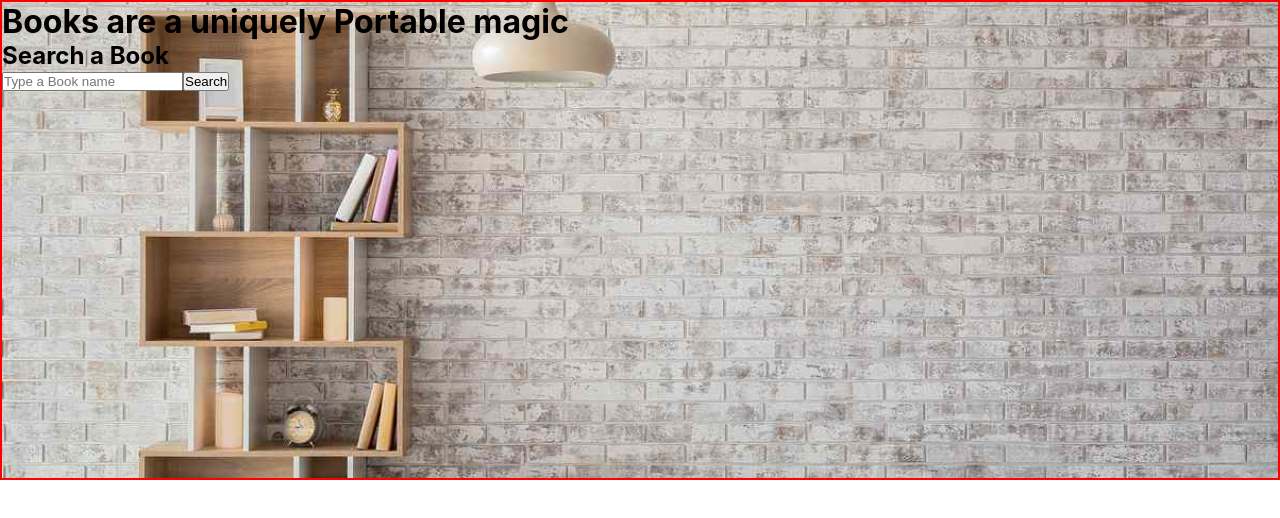
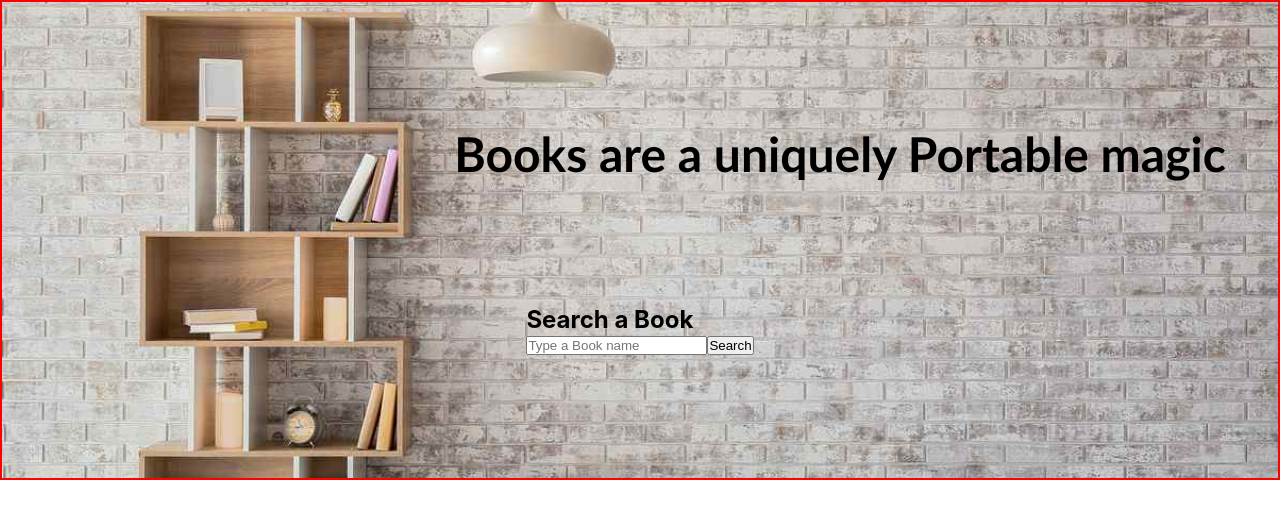
Before and after one commit to sgujuluva/books-app, a React (Create React App) app: page / in a window 1280 px wide. Shown: the top 518 px of the page. Built offline with nearby package versions, Linux system fonts and the light colour scheme.

Commit message:
h1 header styled

```diff
--- a/src/App.css
+++ b/src/App.css
@@ -15,4 +15,14 @@ body {
   background-position: 0 75%;
   background-repeat: no-repeat;
   background-size: cover;
+  position :relative;
+display:flex;
+flex-direction: column;
+justify-content: space-evenly;
+align-items: center;
 }
+.heading h1{
+   font-size: 3rem;
+   margin-left: 25rem;
+   font-family:'Gill Sans', 'Gill Sans MT', Calibri, 'Trebuchet MS', sans-serif;
+}
```
